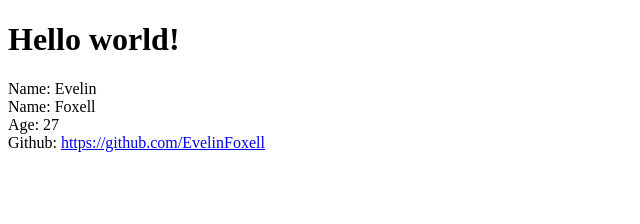
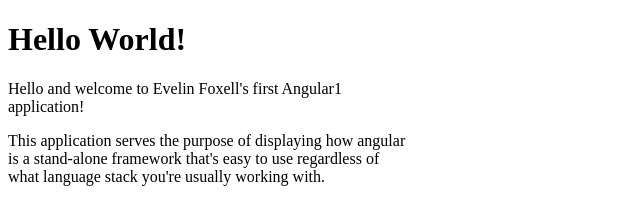
Before and after one commit to EvelinFoxell/LanguagelessAngular1, a plain HTML site: page index.html in a window 1280 px wide. Shown: the whole page, without its empty margins (0-640 px from the left). Drawn offline with Linux system fonts and the light colour scheme.

Commit message:
Made a new index page with a greeting message

```diff
--- a/index.html
+++ b/index.html
@@ -4,14 +4,27 @@
 		<title>Hello frameless</title>
 		<script type="text/javascript" src="./js/angular.min.js"></script>
 		<script type="text/javascript" src="./js/script.js"></script>
+		<link rel="stylesheet" type="text/css" href="./css/style.css">
 	</head>
 	<body ng-app="myModule" ng-controller="myController">
-		<h1>Hello world!</h1>
-		<div >
-			<strong:>Name:</strong> {{ developer.name }}<br>
-			<strong:>Name:</strong> {{ developer.surname }}<br>
-			<strong:>Age:</strong> {{ developer.age }}<br>
-			<strong:>Github:</strong> <a ng-href="{{ developer.github }}">{{ developer.github }}</a><br>
+		<div id="menuwrapper">
+
 		</div>
+
+		<div id="content">
+			<h1>Hello World!</h1>
+
+			<p>
+				Hello and welcome to {{ developer.name }} {{ developer.surname }}'s first Angular1<br>
+				application!
+			</p>
+
+			<p>
+				This application serves the purpose of displaying how angular <br>
+				is a stand-alone framework that's easy to use regardless of <br>
+				what language stack you're usually working with.<br>
+			</p>
+		</div>
+		<div id="footer"></div>
 	</body>
 </html>
```
